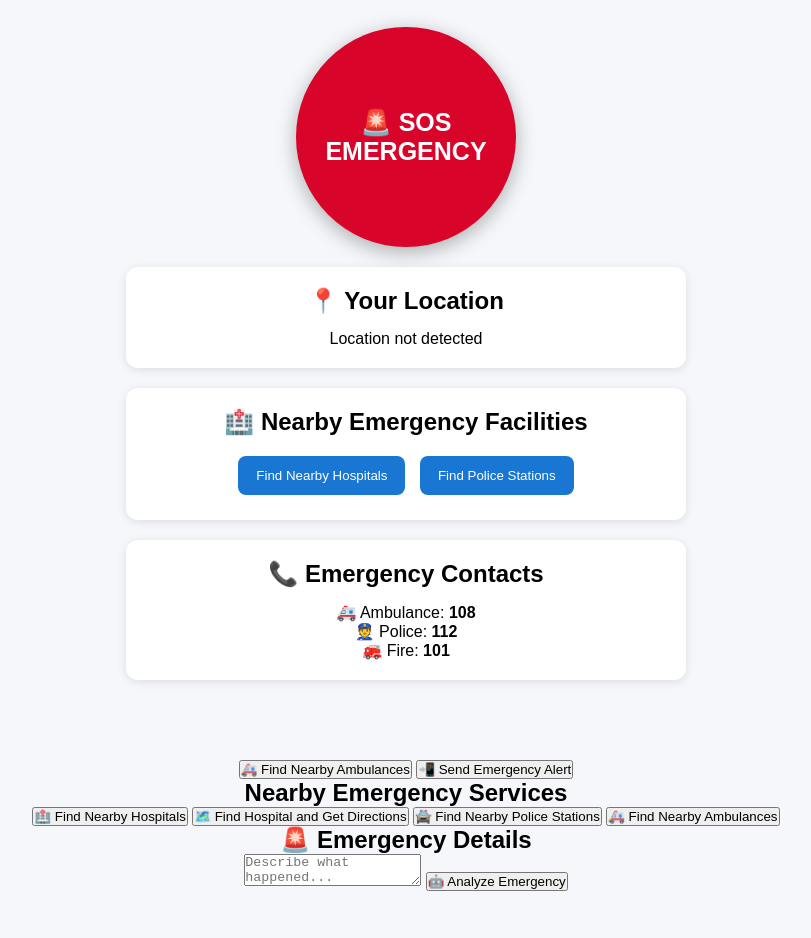
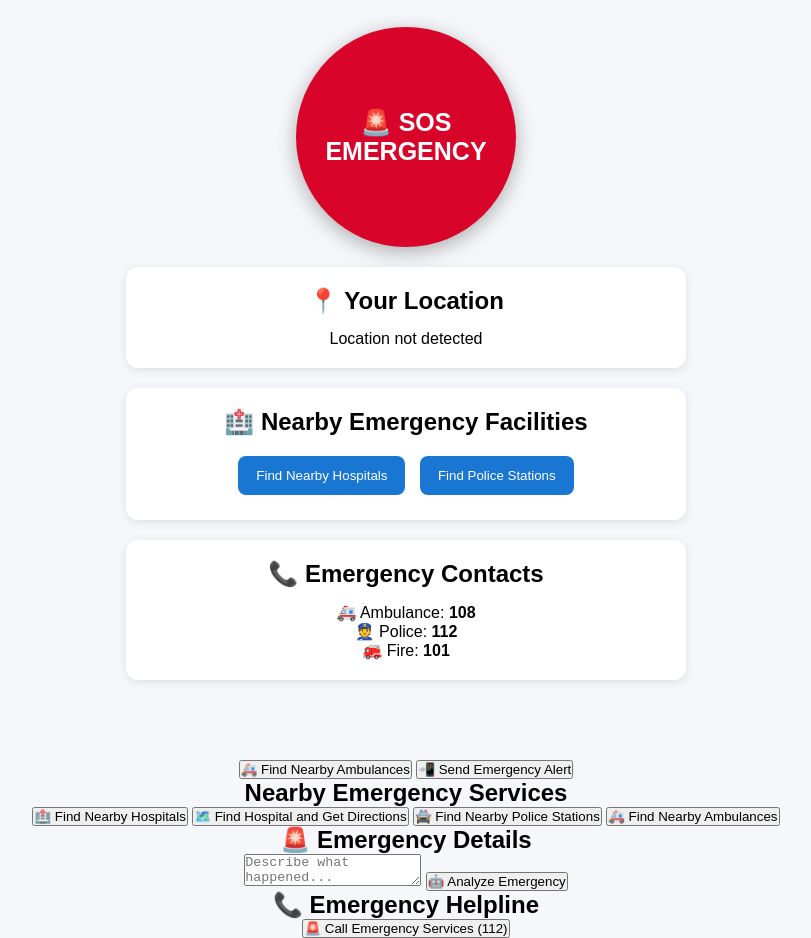
Before and after one commit to ravimrudula27/ResQ-Emergency-Response, a plain HTML site: page index.html in a window 1280 px wide. Shown: the part 140-1078 px from the top of the page, without its empty margins (234-1045 px from the left). Before the commit the page ends 1031 px from the top, so only its background shows below. Drawn offline with Linux system fonts and the light colour scheme.

Commit message:
Add emergency helpline

```diff
--- a/index.html
+++ b/index.html
@@ -77,5 +77,10 @@
 </button>
 <p id="emergencyResult"></p>
 <script src="script.js"></script>
+<h2>📞 Emergency Helpline</h2>
+
+<a href="tel:112">
+    <button>🚨 Call Emergency Services (112)</button>
+</a>
 </body>
 </html>
```
